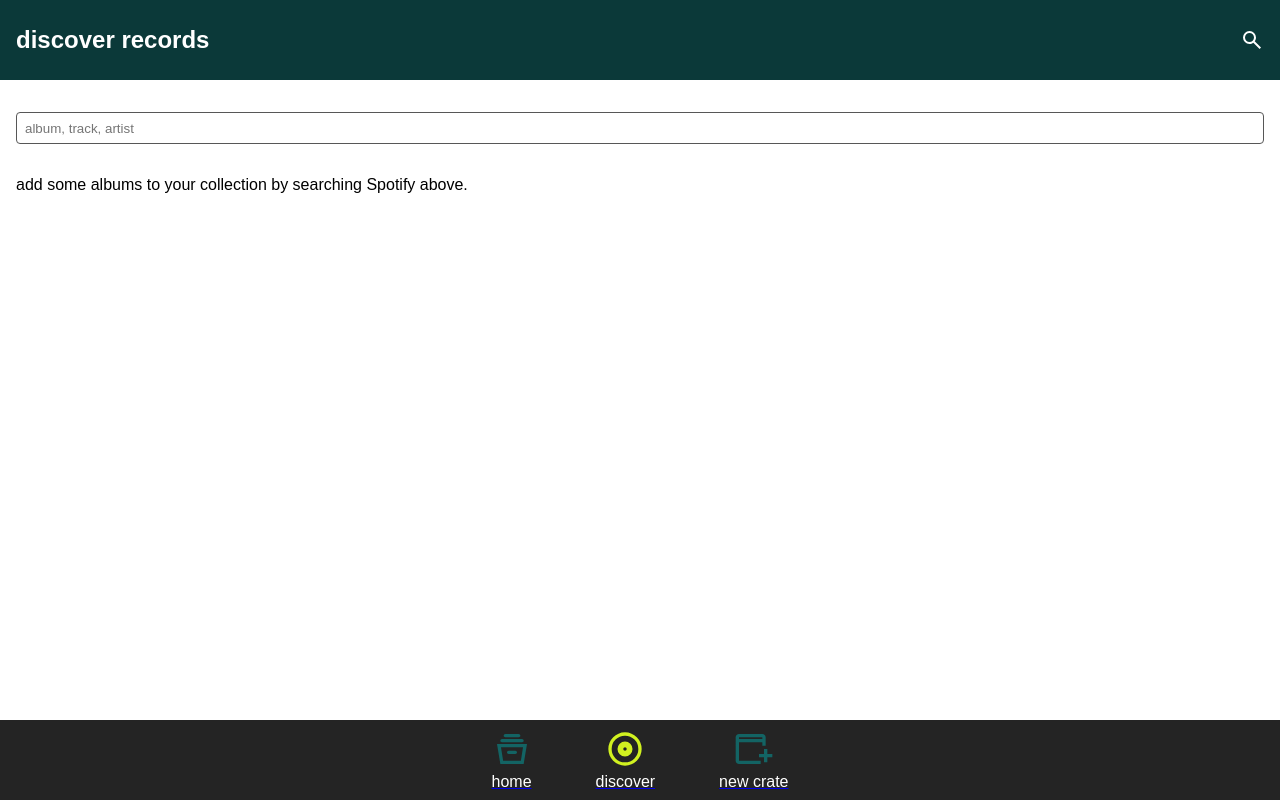
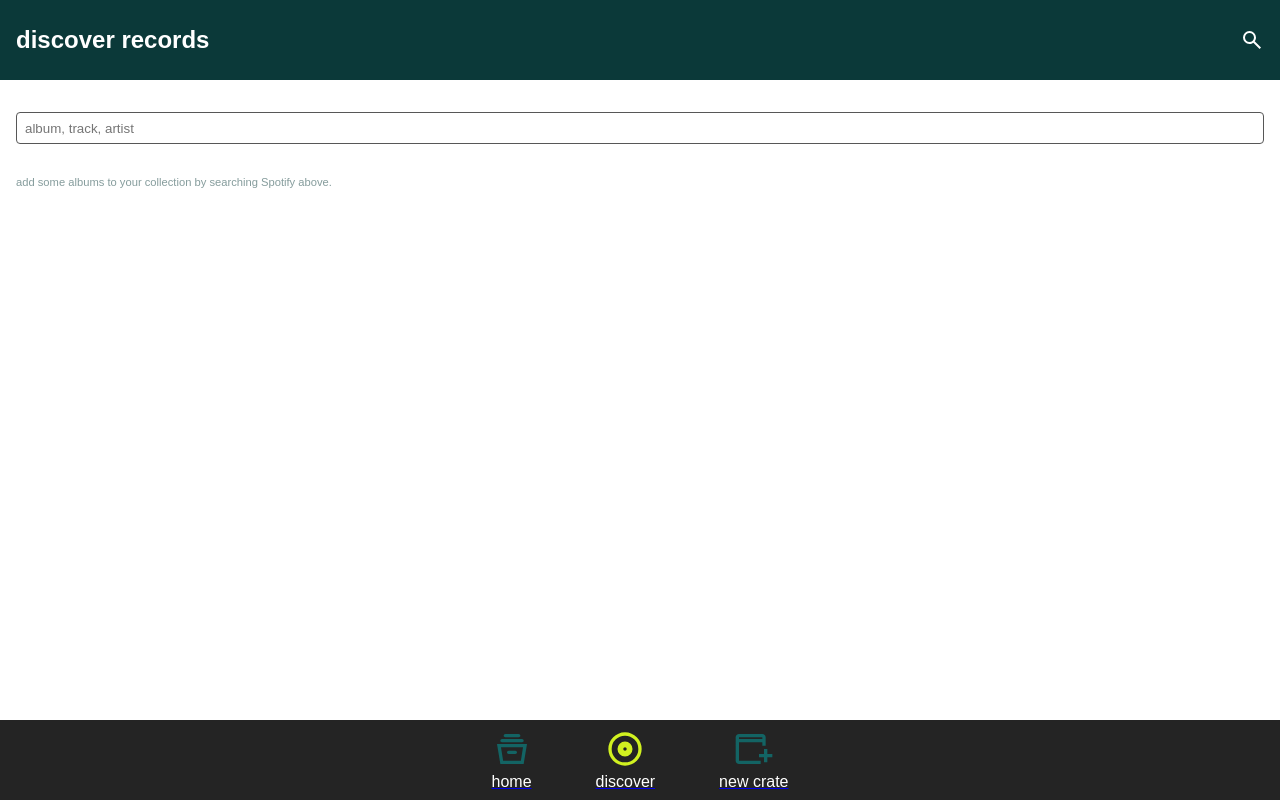
Before and after one commit to jenikashannon/audioFile, a React (Create React App) app: page /discover in a window 1280 px wide. Built offline with nearby package versions, Linux system fonts and the light colour scheme.

Commit message:
unify text styling

```diff
--- a/src/components/AddAlbumModal/AddAlbumModal.scss
+++ b/src/components/AddAlbumModal/AddAlbumModal.scss
@@ -21,9 +21,6 @@
 	}
 
 	&__sub-header {
-		font-weight: 400;
-		font-size: 0.75rem;
-		margin: 0;
-		color: rgba(11, 57, 57, 0.5);
+		@include mixins.directive-text;
 	}
 }
--- a/src/components/Footer/Footer.scss
+++ b/src/components/Footer/Footer.scss
@@ -12,6 +12,7 @@
 	gap: 4rem;
 	justify-content: center;
 	align-items: center;
+	z-index: 5;
 
 	&__link {
 		display: flex;
--- a/src/components/SearchCratesModal/SearchCratesModal.jsx
+++ b/src/components/SearchCratesModal/SearchCratesModal.jsx
@@ -57,7 +57,9 @@ function SearchCratesModal({ crateList, toggleSearchModal }) {
 				/>
 				<h1 className='search-crates-modal__title'>crate results</h1>
 				{searchedCrateList.length === 0 && (
-					<p>search results will appear here.</p>
+					<p className='search-crates-modal__directive-text'>
+						search results will appear here.
+					</p>
 				)}
 				<div className='search-crates-modal__results'>
 					<ItemList
--- a/src/components/SearchCratesModal/SearchCratesModal.scss
+++ b/src/components/SearchCratesModal/SearchCratesModal.scss
@@ -18,6 +18,10 @@
 		@include mixins.scroll-view;
 	}
 
+	&__directive-text {
+		@include mixins.directive-text;
+	}
+
 	&__close {
 		@include mixins.close-button;
 	}
--- a/src/pages/CratesPage/CratesPage.scss
+++ b/src/pages/CratesPage/CratesPage.scss
@@ -12,8 +12,6 @@
 	}
 
 	&__default-text {
-		font-size: 0.7rem;
-		width: 75%;
-		color: colors.$black-light;
+		@include mixins.directive-text;
 	}
 }
--- a/src/pages/DiscoverPage/DiscoverPage.jsx
+++ b/src/pages/DiscoverPage/DiscoverPage.jsx
@@ -76,9 +76,9 @@ function DiscoverPage({ triggerSnackbar }) {
 				/>
 				<div className='discover-page__results'>
 					{discoverList.length === 0 && (
-						<h2 className='discover-page__sub-header'>
+						<p className='discover-page__sub-header'>
 							add some albums to your collection by searching Spotify above.
-						</h2>
+						</p>
 					)}
 					<ItemList
 						itemList={discoverList}
--- a/src/pages/DiscoverPage/DiscoverPage.scss
+++ b/src/pages/DiscoverPage/DiscoverPage.scss
@@ -9,7 +9,6 @@
 	}
 
 	&__sub-header {
-		font-size: 1rem;
-		font-weight: 400;
+		@include mixins.directive-text;
 	}
 }
--- a/src/styles/partials/_mixins.scss
+++ b/src/styles/partials/_mixins.scss
@@ -105,5 +105,6 @@
 @mixin directive-text {
 	font-size: 0.7rem;
 	width: 75%;
-	color: colors.$black-light;
+	color: rgba(11, 57, 57, 0.5);
+	margin: 0;
 }
```
